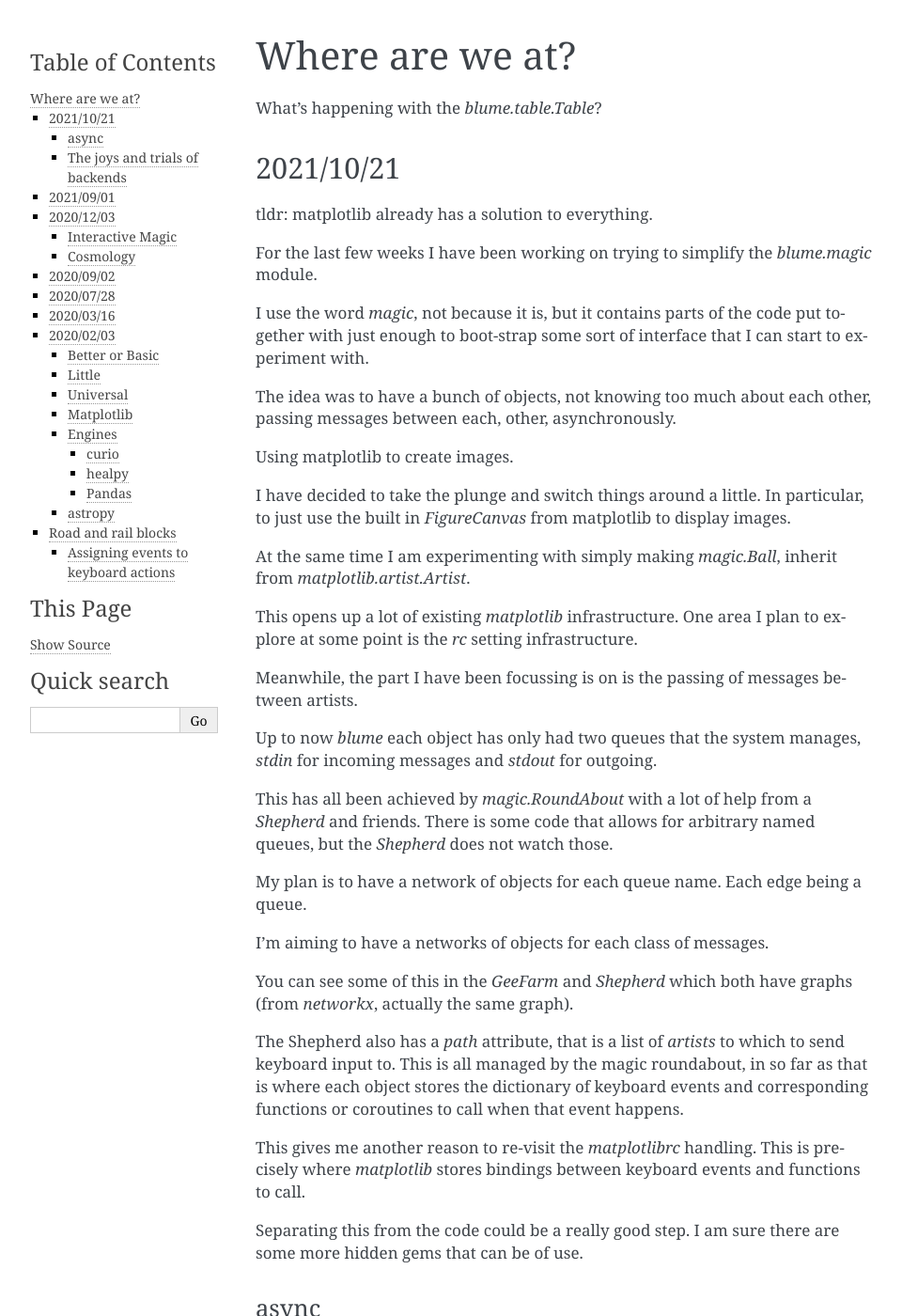
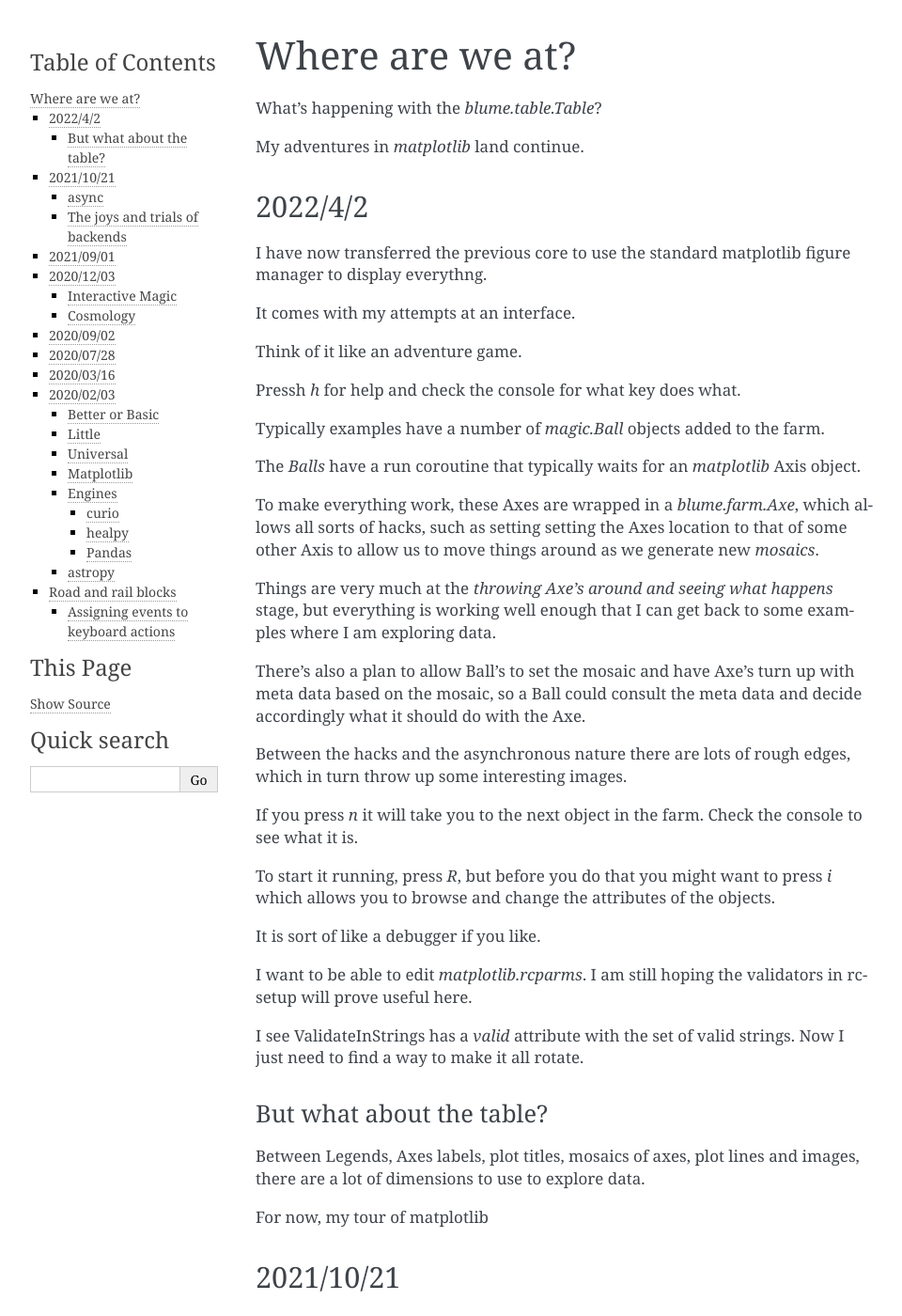
Before and after one commit to swfiua/blume, a Sphinx documentation site: the page built from doc/news.rst, in a window 1280 px wide and 1400 px high. Shown: the whole window at 94% size, without its empty margins (148-1108 px from the left). Built offline with Sphinx 7.4.7, drawn with Linux system fonts in a browser that asks for light colours; formulas are drawn with MathJax 3; pages that are not in the unit, such as notebooks, are missing from menus.

```diff
--- a/doc/news.rst
+++ b/doc/news.rst
@@ -1,8 +1,72 @@
+.. _news:
+
 ==================
  Where are we at?
 ==================
 
 What's happening with the `blume.table.Table`?
+
+My adventures in *matplotlib* land continue.
+
+
+2022/4/2
+========
+
+I have now transferred the previous core to use the standard
+matplotlib figure manager to display everythng.
+
+It comes with my attempts at an interface.
+
+Think of it like an adventure game.
+
+Pressh *h* for help and check the console for what key does what.
+
+Typically examples have a number of *magic.Ball* objects added to the
+farm.
+
+The *Balls* have a run coroutine that typically waits for an
+*matplotlib* Axis object.
+
+To make everything work, these Axes are wrapped in a *blume.farm.Axe*,
+which allows all sorts of hacks, such as setting setting the Axes
+location to that of some other Axis to allow us to move things around
+as we generate new *mosaics*.
+
+Things are very much at the *throwing Axe's around and seeing what
+happens* stage, but everything is working well enough that I can get
+back to some examples where I am exploring data.
+
+There's also a plan to allow Ball's to set the mosaic and have Axe's
+turn up with meta data based on the mosaic, so a Ball could consult
+the meta data and decide accordingly what it should do with the Axe.
+
+Between the hacks and the asynchronous nature there are lots of rough
+edges, which in turn throw up some interesting images.
+
+If you press *n* it will take you to the next object in the farm.
+Check the console to see what it is.
+
+To start it running, press *R*, but before you do that you might want
+to press *i* which allows you to browse and change the attributes of
+the objects.
+
+It is sort of like a debugger if you like.
+
+I want to be able to edit *matplotlib.rcparms*.   I am still hoping
+the validators in rcsetup will prove useful here.
+
+I see ValidateInStrings has a *valid* attribute with the set of valid
+strings.  Now I just need to find a way to make it all rotate.
+
+
+But what about the table?
+-------------------------
+
+Between Legends, Axes labels, plot titles, mosaics of axes, plot lines
+and images, there are a lot of dimensions to use to explore data.
+
+For now, my tour of matplotlib
+
 
 2021/10/21
 ==========
--- a/requirements.txt
+++ b/requirements.txt
@@ -1 +1,3 @@
 matplotlib >= 3.1
+networkx
+curio
```
Also changed, not shown: doc/requirements.rst (+26 -1 lines), 2 other files.
